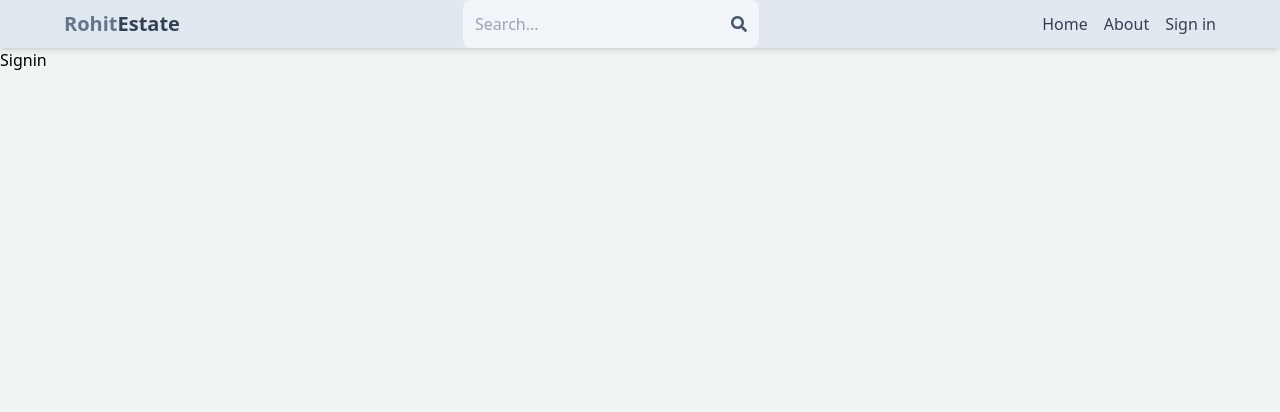
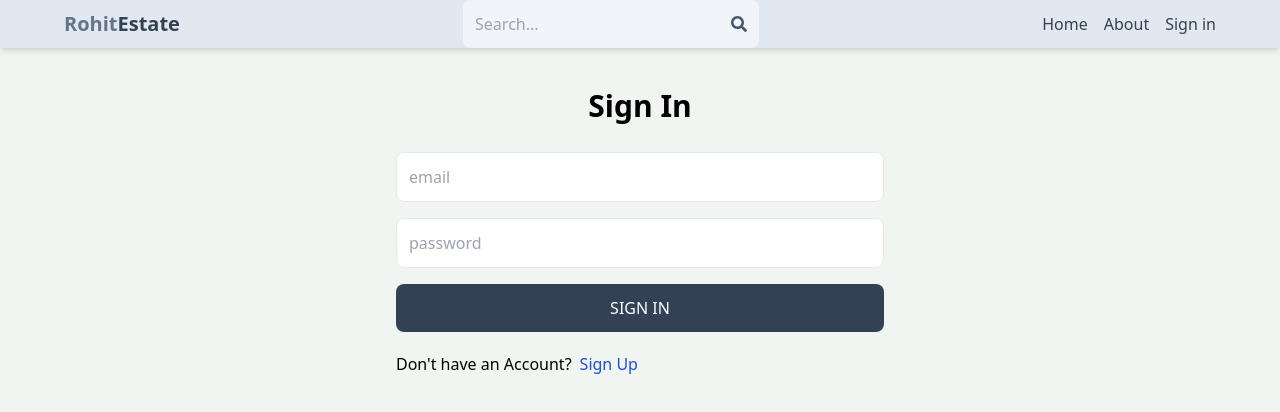
Before and after one commit to rohit-kumar-dev/MERN-Real-Estate-Marketplace, a React (Vite) app in the folder client/: page /sign-in in a window 1280 px wide. Shown: the top 412 px of the page. Built offline with nearby package versions, Linux system fonts and the light colour scheme.

Commit message:
Complete sign in page Functionality

```diff
--- a/client/src/pages/Signin.jsx
+++ b/client/src/pages/Signin.jsx
@@ -1,5 +1,78 @@
-import React from "react";
+import { Link, useNavigate } from "react-router-dom";
+import React, { useState } from "react";
 
-export default function Signin() {
-  return <div>Signin</div>;
+export default function SignIn() {
+  const [formData, setFormData] = useState({});
+  const [error, setError] = useState(null);
+  const [loading, setLoading] = useState(false);
+  const navigate = useNavigate();
+  const handleChange = (e) => {
+    setFormData({
+      ...formData,
+      [e.target.id]: e.target.value,
+    });
+  };
+
+  const handleSubmit = async (e) => {
+    e.preventDefault();
+    try {
+      setLoading(true);
+      const res = await fetch("/api/auth/signin", {
+        method: "POST",
+        headers: {
+          "Content-Type": "application/json",
+        },
+        body: JSON.stringify(formData),
+      });
+      const data = await res.json();
+      console.log(data);
+      if (data.success === false) {
+        setError(data.message);
+        setLoading(false);
+        return;
+      }
+
+      setLoading(false);
+      setError(null);
+      navigate("/");
+    } catch (error) {
+      setLoading(false);
+      setError(error.message);
+    }
+  };
+
+  return (
+    <div className="p-3 max-w-lg mx-auto">
+      <h1 className="text-3xl text-center font-semibold my-7">Sign In</h1>
+      <form onSubmit={handleSubmit} className="flex flex-col gap-4">
+        <input
+          type="email"
+          placeholder="email"
+          className="border p-3 rounded-lg"
+          id="email"
+          onClick={handleChange}
+        />
+        <input
+          type="password"
+          placeholder="password"
+          className="border p-3 rounded-lg"
+          id="password"
+          onClick={handleChange}
+        />
+        <button
+          disabled={loading}
+          className="bg-slate-700 text-white p-3 rounded-lg uppercase hover:opacity-95 disabled:opacity-80"
+        >
+          {loading ? "Loading..." : "Sign In"}
+        </button>
+      </form>
+      <div className="flex gap-2 mt-5">
+        <p>Don't have an Account?</p>
+        <Link to={"/sign-Up"}>
+          <span className="text-blue-700">Sign Up</span>
+        </Link>
+      </div>
+      {error && <p className="text-red-500 mt-5"> {error}</p>}
+    </div>
+  );
 }
```
